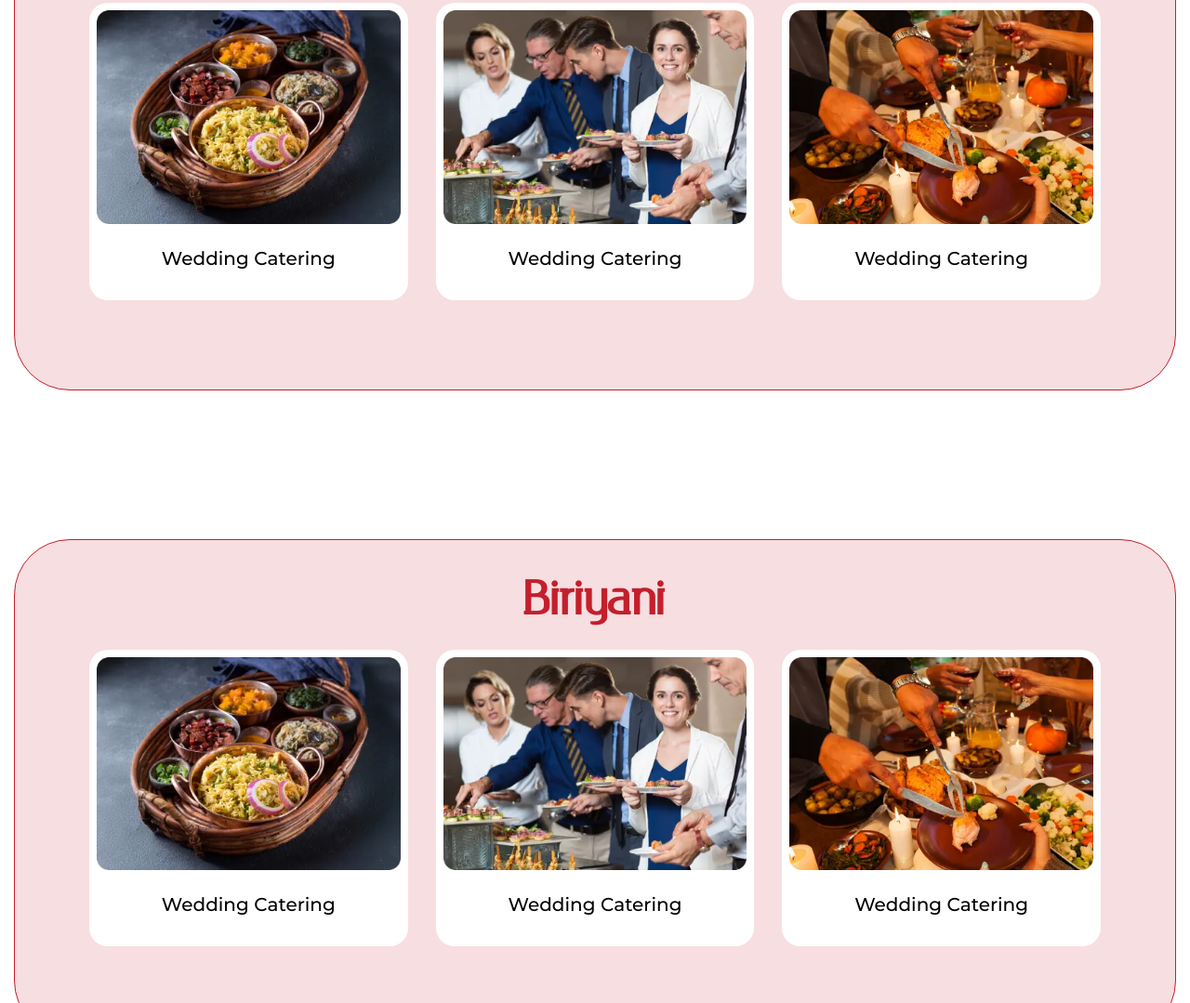
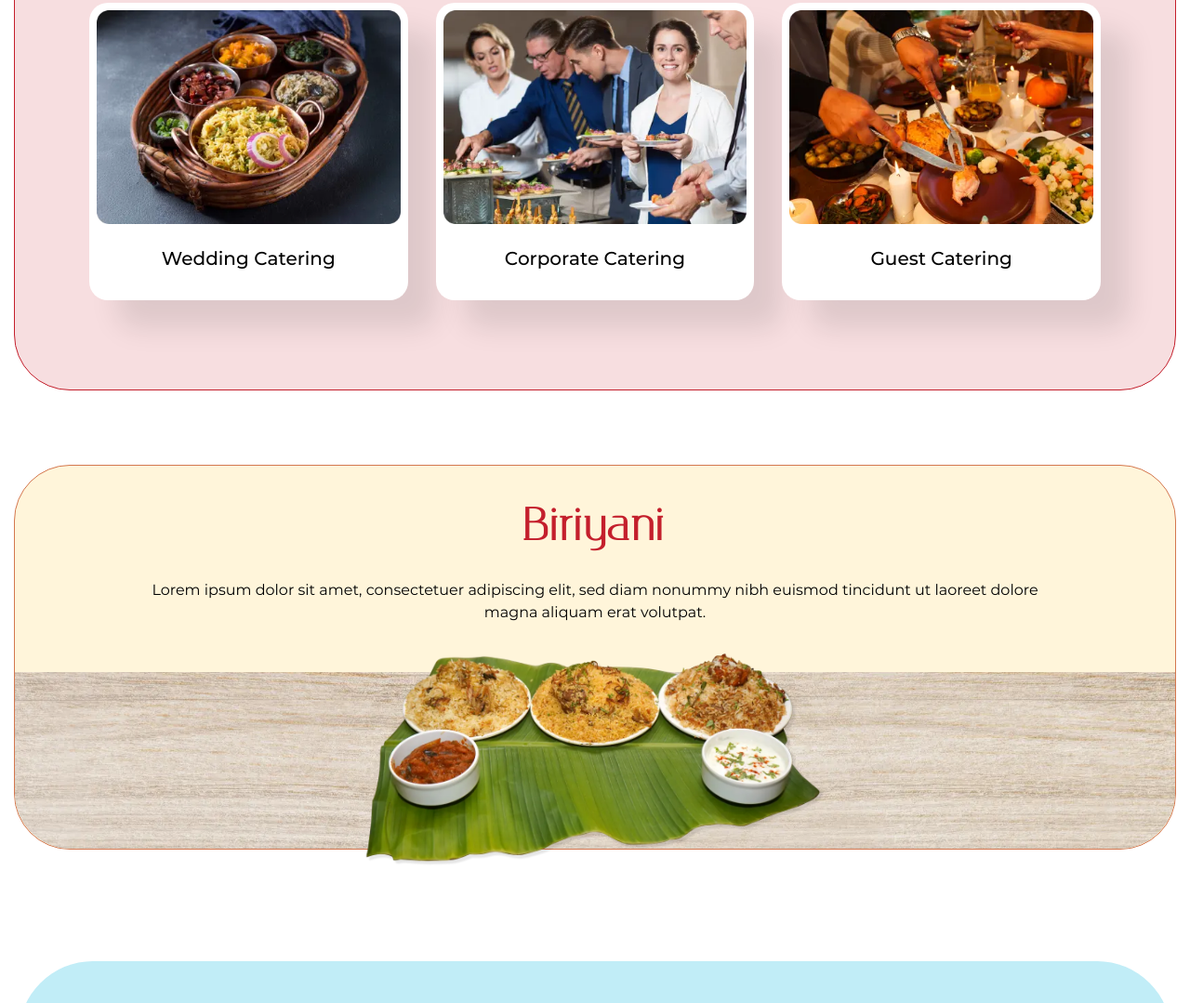
Before and after one commit to arshidte/falcon-caterers, a plain HTML site: page index.html in a window 1280 px wide. Shown: the part 2061-3140 px from the top of the page at 93% size. Drawn offline with Linux system fonts and the light colour scheme.

Commit message:
home page changes

```diff
--- a/css/main.css
+++ b/css/main.css
@@ -3339,34 +3339,84 @@ p {
 .catering-services-main {
   margin-top: 160px;
 }
+.biriyani-main {
+  margin-top: 80px;
+}
 .catering-services-bg {
   background-color: #c41f2d25;
   padding: 20px 80px 80px 80px;
   border: 1px solid #c41f2c;
   border-radius: 60px;
 }
+.biriyani-bg {
+  border-radius: 60px;
+  background-color: #fff5da;
+  border: 1px solid #d4774f;
+  padding-top: 20px;
+}
+.biriyani-bg p {
+  max-width: 1008px;
+}
+.biriyani-img-div {
+  position: relative;
+  width: 100%;
+  height: 190px;
+}
+.biriyani-wood-bg {
+  position: absolute;
+  top: 0;
+  left: 0;
+  width: 100%;
+  height: 100%;
+  object-fit: cover;
+  border-radius: 0 0 60px 60px;
+}
+.biriyani-img {
+  position: absolute;
+  max-width: 500px;
+  top: 50%;
+  left: 50%;
+  transform: translate(-50%, -50%);
+}
 .h3-catering-services {
   font-family: "Ageone serif";
   font-size: 48px;
   color: #c41f2c;
   margin: 20px 0;
+  font-weight: 500;
 }
 .catering-card {
   border-radius: 20px;
+  box-shadow: 30px 30px 30px rgba(0, 0, 0, 0.1);
 }
 .catering-card h5 {
   font-size: 20px;
   margin: 25px 0;
 }
 
-@media screen and (max-width: 768.9px) {
+@media screen and (max-width: 767.9px) {
+  .biriyani-main {
+    margin-top: 30px;
+  }
   .catering-services-bg {
     padding: 10px;
   }
   .catering-services-bg {
     border-radius: 20px;
   }
+  .biriyani-bg {
+    border-radius: 20px;
+  }
   .h3-catering-services {
     font-size: 24px;
   }
-}
+  .biriyani-img-div {
+    height: 120px;
+  }
+  .biriyani-img {
+    max-width: 300px;
+  }
+  .biriyani-wood-bg {
+    border-radius: 0 0 20px 20px;
+  }
+}
--- a/index.html
+++ b/index.html
@@ -320,7 +320,7 @@
                   src="images/newImages/catering-2.webp"
                   alt="catering-1"
                 />
-                <h5 class="text-center">Wedding Catering</h5>
+                <h5 class="text-center">Corporate Catering</h5>
               </div>
             </div>
             <div class="col-12 col-md-4">
@@ -330,7 +330,7 @@
                   src="images/newImages/catering-3.webp"
                   alt="catering-1"
                 />
-                <h5 class="text-center">Wedding Catering</h5>
+                <h5 class="text-center">Guest Catering</h5>
               </div>
             </div>
           </div>
@@ -339,10 +339,27 @@
       <!-- Catering services ends here -->
 
       <!-- Catering services starts here -->
-      <div class="container catering-services-main">
-        <div class="catering-services-bg d-flex flex-column align-items-center">
+      <div class="container biriyani-main">
+        <div class="biriyani-bg d-flex flex-column align-items-center">
           <h3 class="h3-catering-services">Biriyani</h3>
-          <div class="row">
+          <p class="text-center p-1">
+            Lorem ipsum dolor sit amet, consectetuer adipiscing elit, sed diam
+            nonummy nibh euismod tincidunt ut laoreet dolore magna aliquam erat
+            volutpat.
+          </p>
+          <div class="biriyani-img-div mt-5 img-fluid">
+            <img
+              class="biriyani-wood-bg"
+              src="images/newImages/biriyani-wood-bg.webp"
+              alt="biriyani-bg-img"
+            />
+            <img
+              class="biriyani-img"
+              src="images/newImages/biriyani.webp"
+              alt="biriyani"
+            />
+          </div>
+          <!-- <div class="row">
             <div class="col-12 col-md-4">
               <div class="bg-white catering-card p-2 mb-3">
                 <img
@@ -373,7 +390,7 @@
                 <h5 class="text-center">Wedding Catering</h5>
               </div>
             </div>
-          </div>
+          </div> -->
         </div>
       </div>
       <!-- Catering services ends here -->
@@ -484,7 +501,7 @@
       </div> -->
 
       <!--home Calorie Count starts here -->
-      <div
+      <!-- <div
         class="container skew-bg__grey__top home__calories"
         data-aos="fade-up"
       >
@@ -537,7 +554,7 @@
             >Place your order Now</a
           >
         </div>
-      </div>
+      </div> -->
 
       <!--home Testimonial starts here -->
       <div
@@ -673,8 +690,7 @@
         <img src="images/logo/logo_color.png" class="img-fluid" alt="Falcon" />
       </a>
 
-      <h3 class="my-2 mb-md-4 mt-md-5 pt-md-4">Get In touch with us</h3>
-
+      <!-- <h3 class="my-2 mb-md-4 mt-md-5 pt-md-4">Get In touch with us</h3>
       <div class="footer__form">
         <form id="subscribe" method="post" action="subscribe.php">
           <input
@@ -684,12 +700,11 @@
             name="email"
             required
           />
-          <!--<a class="btn__footer-form" type="submit" role="button">Submit</a>-->
           <button type="submit" class="btn__footer-form border-0" name="send">
             Submit
           </button>
         </form>
-      </div>
+      </div> -->
 
       <nav class="footer__nav">
         <a href="index.html">Home</a>
```
Also changed, not shown: images/newImages/biriyani-wood-bg.webp (added), images/newImages/biriyani.webp (added).
